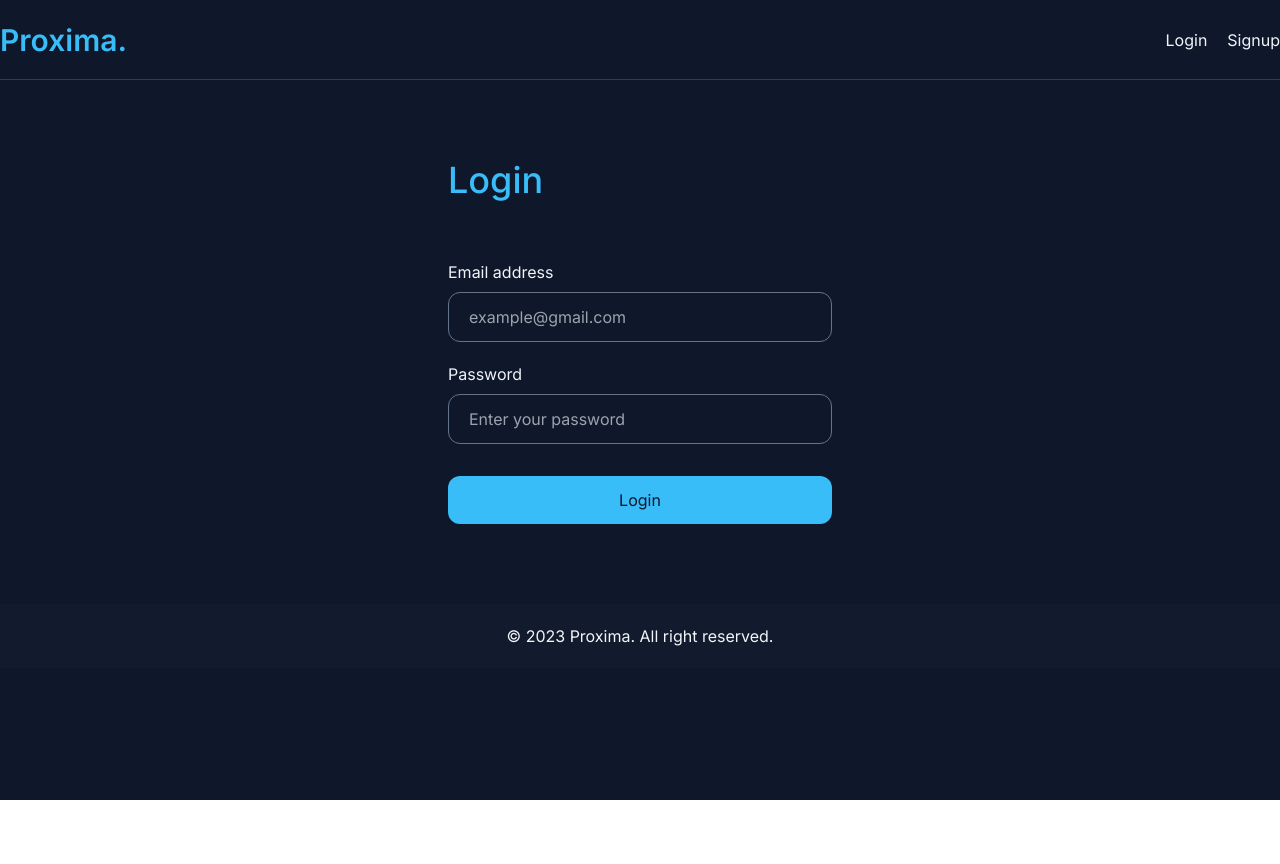
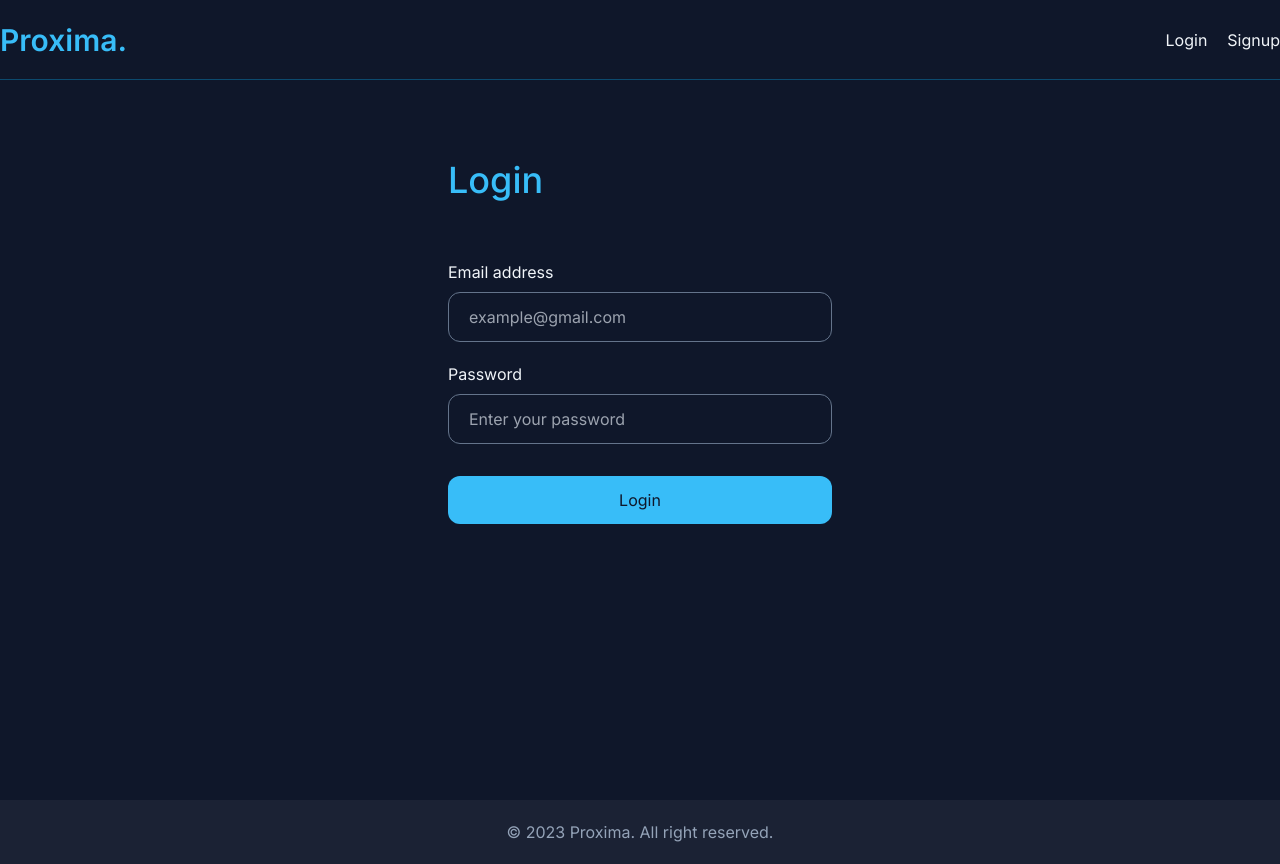
Before and after one commit to dipsingha360/proxima-client, a React (Create React App) app: page /login in a window 1280 px wide. Before the commit the page ends 800 px from the top, so only its background shows below. Built offline with nearby package versions, Linux system fonts and the light colour scheme.

Commit message:
fix some footer issue

```diff
--- a/src/components/Footer.js
+++ b/src/components/Footer.js
@@ -1,7 +1,9 @@
 const Footer = () => {
   return (
-    <div className="footer  py-5 flex items-center justify-center bg-slate-800/20">
-      <p>&copy; {new Date().getFullYear()} Proxima. All right reserved.</p>
+    <div className="footer  py-5 flex items-center justify-center bg-slate-900/95">
+      <p className="text-slate-400">
+        &copy; {new Date().getFullYear()} Proxima. All right reserved.
+      </p>
     </div>
   );
 };
```
Also changed, not shown: src/App.js (+7 -2 lines).
